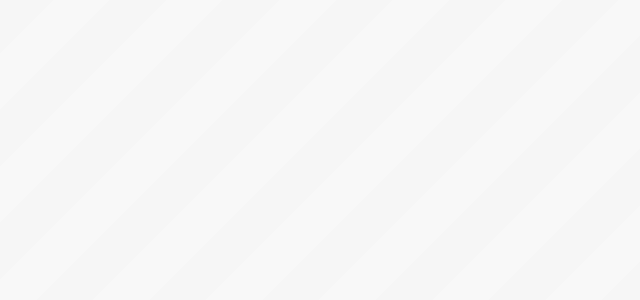
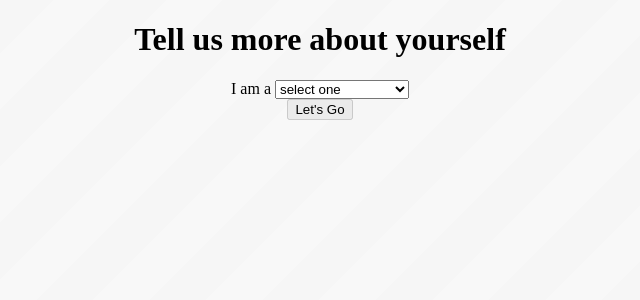
Before and after one commit to vchinn04/LeashedIn, a React (Create React App) app in the folder client/: page /MoreInfoCreate/1 in a window 1280 px wide. Before the commit this address had no page. Shown: the top 300 px of the page, without its empty margins (160-800 px from the left). Built offline with nearby package versions, Linux system fonts and the light colour scheme.

Commit message:
MoreInfoCreate fetches username to update its info

```diff
--- a/client/src/components/CreateAccount/MoreInfoCreate.js
+++ b/client/src/components/CreateAccount/MoreInfoCreate.js
@@ -7,6 +7,11 @@
 import { Navigate } from 'react-router-dom';
 import { useState, useEffect } from 'react';
 import Select from "react-select";
+import { useParams } from "react-router-dom";
+
+function withParams(Component) {
+  return props => <Component {...props} params={useParams()} />;
+}
 
 class MoreInfoCreate extends React.Component {
     static contextType = AuthContext;
@@ -15,11 +20,12 @@
         // initialize username and password so form is controlled
         this.state =
         {
-            value: 'selectAccountType',
+            entityType: 'selectAccountType',
+            aboutMe: '', //contains petsArray (pet tags)
             pet: '',
             petsArray: [],
-            petName: '',
-            organizationName: '',
+            ownerName: '',
+            username: '',
             options: [
                 {value: 'amphibian', label: 'amphibian'},
                 {value: 'cat', label: 'cat'},
@@ -38,9 +44,18 @@
         };
 
         this.handleInputChange = this.handleInputChange.bind(this);
-        this.handleFormSubmit = this.handleFormSubmit.bind(this);
+        this.handleSubmit = this.handleSubmit.bind(this);
         this.multiPetSelectHandleOnChange = this.multiPetSelectHandleOnChange.bind(this);
     }
+
+    componentDidMount() {
+        let { id } = this.props.params;
+        this.fetchData(id);
+    }
+
+    fetchData = id => {
+        this.setState({username: id})
+    };
 
     // neat trick to handle all changes to both forms
     // from React tutorial on forms
@@ -54,43 +69,48 @@
         });
     }
 
-    async handleFormSubmit(event) {
-        event.preventDefault();
-        // POST request using fetch with async/await
-        const requestOptions = {
-            credentials: 'include',
+    handleSubmit() {
+
+        fetch('/MoreInfoCreateUpdateProfile',
+          {
             method: 'POST',
-            headers: { 'Content-Type': 'application/json' },
-            body: JSON.stringify({ email: this.state.email, username: this.state.username,
-                displayName: this.state.displayName, password: this.state.password })
-        };
-        const response = await fetch('http://localhost:4000/user/signup', requestOptions);
-        const data = await response.json();
-        console.log(data)
+            headers: { "Content-Type": "application/json",
+              'Accept': 'application/json'
+            },
+            body: JSON.stringify({ ownerName: this.state.ownerName, entityType: this.state.entityType,
+                                aboutMe: this.state.aboutMe, username: this.state.username}),
+          }) .then((response) => response.json())
 
-        if (data.errors || data.message) {
-            // alert to error
-            alert("Incorrect username or password.");
-        }
-        //auth token is saved as a cookie
-        // if it was successful
-
-        if (data.token) {
-            // dispatch() from AuthContext with auth token from response
-            console.log("Successful login...");
-            this.context.dispatch({
-                type: "LOGIN",
-                payload: {
-                    ...data,
-                    email: this.state.email
-                }
-            });
-        }
-
+          .then((result) => {
+            console.log('Success:', result.loginStatus);
+         })
+         .catch((error) => {
+           console.error('Error:', error);
+         });
     }
 
+    // handleSubmit() {
+    //   var data = new FormData()
+    //   data.append('ownerName', ownerName)
+    //   data.append('entityType', entityType)
+    //   data.append('aboutMe', aboutMe) //will contain petsArray
+
+    //   fetch('/MoreInfoCreateUpdateProfile',
+    //     {
+    //       method: 'POST',
+    //       body: data
+    //     }).then((response) => response.json())
+
+    //     .then((result) => {
+    //        console.log('Success:', result.loginStatus);
+    //     })
+    //     .catch((error) => {
+    //       console.error('Error:', error);
+    //     });
+    //   }
+
     entityHandleOnChange = (a) => {
-        this.setState({value: a.target.value});
+        this.setState({entityType: a.target.value});
     };
 
     petSelectHandleOnChange = (a) => {
@@ -106,10 +126,17 @@
     }
 
     render() {
-        const value = this.state.value;
+        const entityType = this.state.entityType;
+        // const { id } = useParams();
+        // this.setState({username: id});
         let createForm;
-        if (value == "eventOrganizer") {
+        console.log("THIS IS IT");
+        if (entityType == "eventOrganizer") {
             createForm = <div classname="mt-4">
+                                <Form.Group className="mb-3">
+                                    <Form.Control required type="ownerName" placeholder="Your First and Last Name" name="ownerName"
+                                    value={this.state.ownerName} onChange={this.handleInputChange}/>
+                                </Form.Group>
                                  <Container className='eventOrganizerPets' fluid>
                                 <div>
                                     <h>I plan to host events for</h>
@@ -120,9 +147,13 @@
                                 </div>
                             </Container>
                             </div>;
-        } else if (value == "petOwner") {
+        } else if (entityType == "petOwner") {
             createForm = <div classname="mt-4">
                             <Form.Group className="mb-3">
+                                <Form.Control required type="ownerName" placeholder="Your First and Last Name" name="ownerName"
+                                value={this.state.ownerName} onChange={this.handleInputChange}/>
+                            </Form.Group>
+                            {/* <Form.Group className="mb-3">
                                 <Form.Control required type="petName" placeholder="Pet Name" name="petName" value={this.state.petName} onChange={this.handleInputChange}/>
                             </Form.Group>
                             <Container className='petOwnerPet' fluid>
@@ -130,13 +161,13 @@
                                     <h>My pet is {(this.state.pet == "insect" || this.state.pet == "amphibian") ? "an" : "a"}</h>
                                     <Select className="form-select" onChange={this.petSelectHandleOnChange} options={this.state.options}/>
                                 </div>
-                            </Container>
+                            </Container> */}
                         </div>;
-        } else if (value == "shelterOrStore") {
+        } else if (entityType == "shelterOrStore") {
             createForm = <div classname="mt-4">
                             <Form.Group className="mb-3">
-                                <Form.Control required type="organizationName" placeholder="Name of Shelter or Store" name="organizationName"
-                                 value={this.state.organizationName} onChange={this.handleInputChange}/>
+                                <Form.Control required type="ownerName" placeholder="Name of Shelter or Store" name="ownerName"
+                                 value={this.state.ownerName} onChange={this.handleInputChange}/>
                             </Form.Group>
                             <Container className='shelterOrStorePets' fluid>
                                 <div>
@@ -154,8 +185,8 @@
                 <Container className='createAccountContainer' fluid>
                     <div>
                         <div className="mt-4">
-                            <h>I am {this.state.value == "eventOrganizer" ? "an" : "a"} </h>
-                            <select className="form-select" onChange={this.entityHandleOnChange} value={this.state.value}>
+                            <h>I am {this.state.entityType == "eventOrganizer" ? "an" : "a"} </h>
+                            <select className="form-select" onChange={this.entityHandleOnChange} entityHandleOnChange={this.state.entityType}>
                                 <option value="selectAccountType">select one</option>
                                 <option value="petOwner">pet owner</option>
                                 <option value="eventOrganizer">event organizer</option>
@@ -166,10 +197,10 @@
                 </Container>
                 {createForm}
                 <Link to="/">
-                    <Button type="button" disabled={(this.state.value == "petOwner" && ((! this.state.petName) || (! this.state.pet))) ||
-                                                    (this.state.value == "eventOrganizer" && (! this.state.petsArray.length)) ||
-                                                    (this.state.value == "shelterOrStore" && ((! this.state.organizationName) || (! this.state.petsArray.length))) ||
-                                                    (this.state.value == "selectAccountType")}>
+                    <Button type="button" disabled={(this.state.entityType == "petOwner" && (! this.state.ownerName)) ||
+                                                    (this.state.entityType == "eventOrganizer" && ((! this.state.ownerName) || (! this.state.petsArray.length))) ||
+                                                    (this.state.entityType == "shelterOrStore" && ((! this.state.ownerName) || (! this.state.petsArray.length))) ||
+                                                    (this.state.entityType == "selectAccountType")} onClick={this.handleSubmit}>
                         Let's Go
                     </Button>
                 </Link>
@@ -178,4 +209,4 @@
     }
 };
 
-export default MoreInfoCreate;
+export default withParams(MoreInfoCreate);
--- a/client/src/pages/Routes.js
+++ b/client/src/pages/Routes.js
@@ -8,6 +8,7 @@
 import MoreInfoCreate from "../components/CreateAccount/MoreInfoCreate"
 import Login from "../components/Login/Login"
 import ProfilePage from "./ProfilePage"
+
 const Router = () => {
   const [loginStatus, setLoginState] = LoginState();
 
@@ -18,10 +19,10 @@
       <Route exact path="/" element={(loginStatus) ? <MainPage loginStatus={loginStatus} setLoginState={setLoginState} /> : <HomePage setLoginState={setLoginState} /> } /> //Render either login page or main page depending on login status.
       <Route exact path="/profile/:id" element={<ProfilePage loginStatus={loginStatus} setLoginState={setLoginState} />} />
       <Route exact path="/CreateAccount" element={<CreateAccount />} />
-      <Route exact path="/MoreInfoCreate" element={<MoreInfoCreate />} />
+      <Route exact path="/MoreInfoCreate/:id" element={<MoreInfoCreate />} />
       <Route exact path="/Login" element={<Login />} />
     </Routes>
   );
 }
-
+// render={(props) => <MoreInfoCreate {...props} username={this.state.username}/>}
 export default Router;
```
Also changed, not shown: client/src/components/CreateAccount/CreateAccount.js (+34 -7 lines), 2 other files (tests, documents, lock files or other folders).
